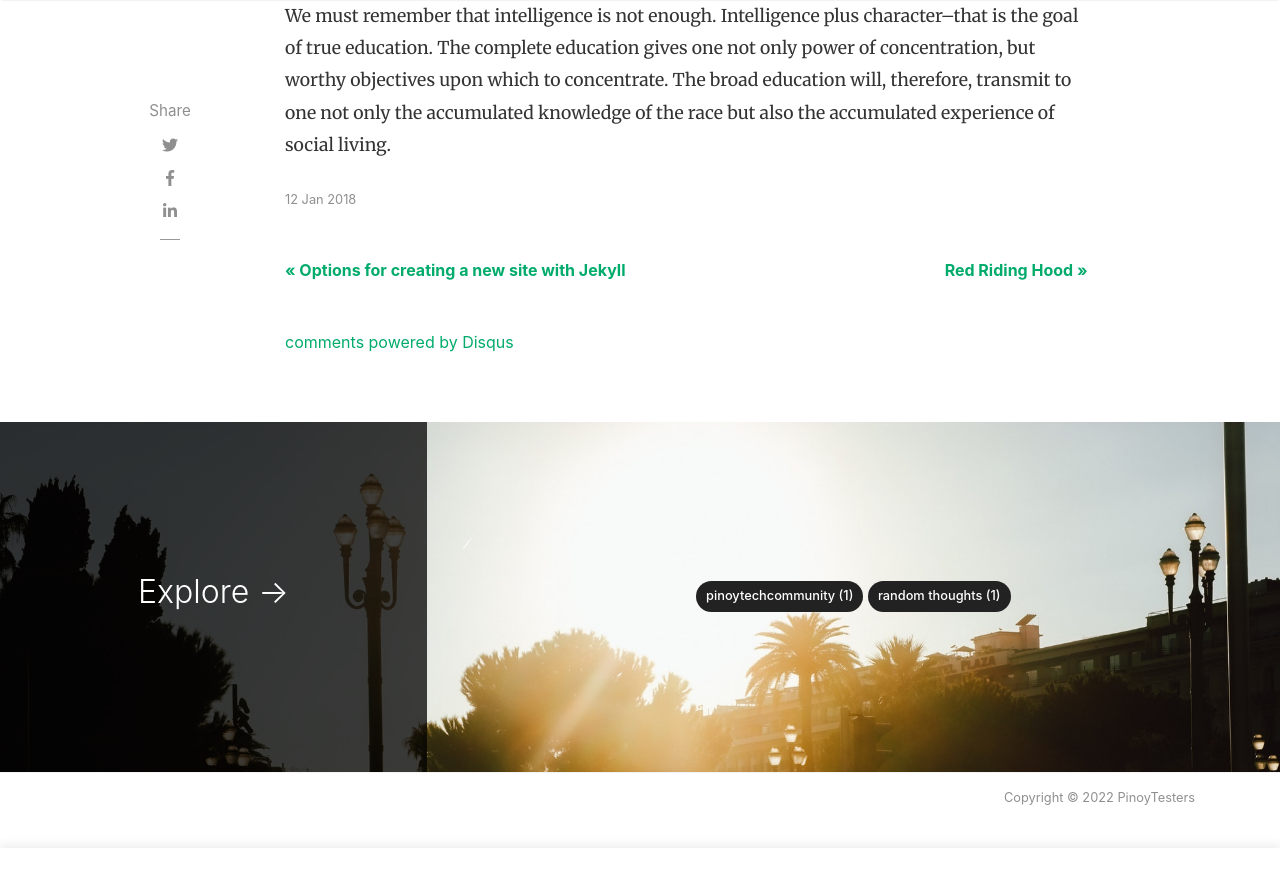
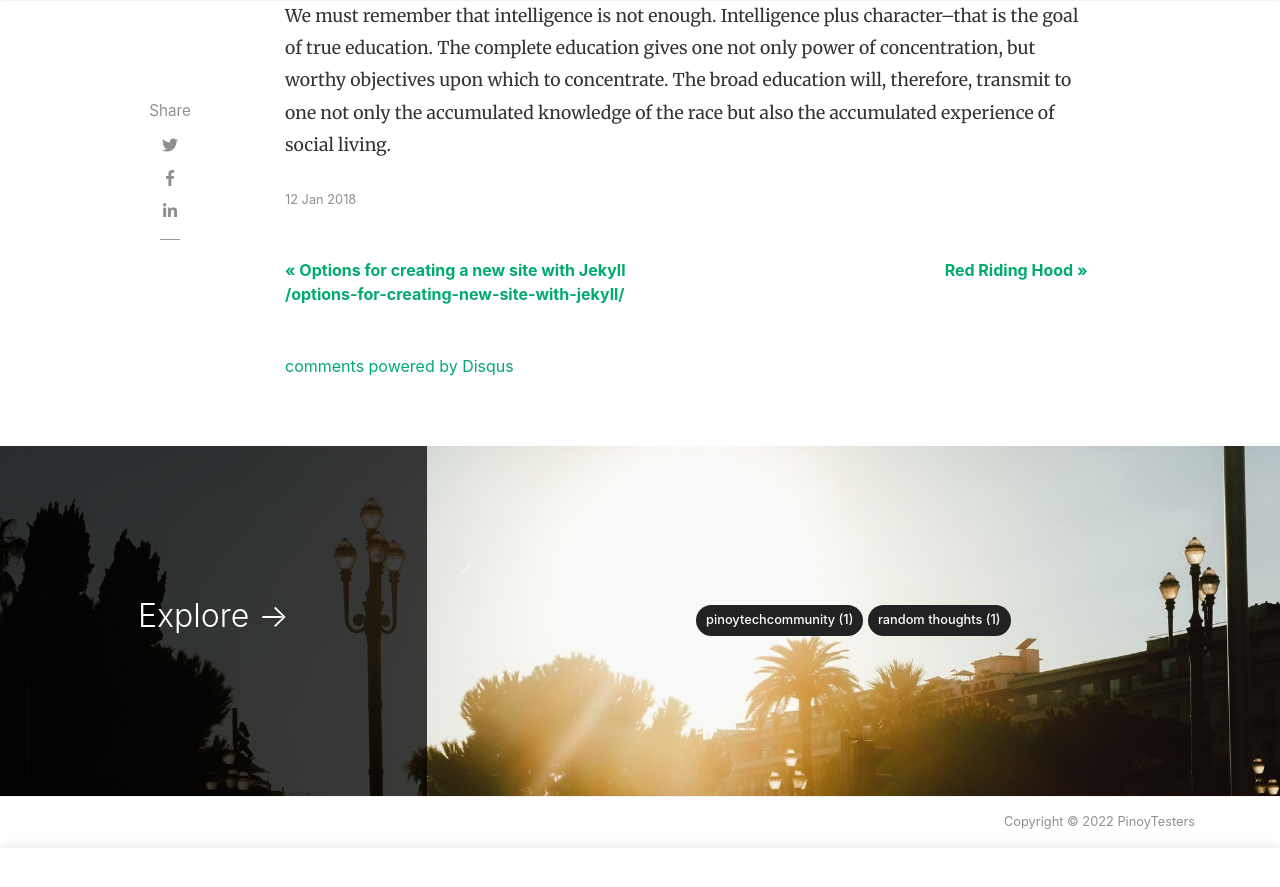
Before and after one commit to pinoytesters/pinoytesters.github.io, a Jekyll site: the page built from _posts/2018-01-12-press-and-education.md, in a window 1280 px wide and 900 px high, scrolled down 1578 px. Shown: the top 887 px of the window. Built offline with Jekyll 4.4.1, drawn with Linux system fonts in a browser that asks for light colours; nearby versions of some CDN libraries; comment, search, counter and statistics services are not loaded.

Commit message:
Test Show URL

```diff
--- a/_layouts/post.html
+++ b/_layouts/post.html
@@ -123,7 +123,7 @@ post_class: post-template
             <!-- Prev/Next -->
             <div class="row PageNavigation d-flex justify-content-between font-weight-bold">
             {% if page.previous.url %}
-            <a class="prev d-block col-md-6" href="{{ site.baseurl }}/{{page.previous.url}}"> &laquo; {{page.previous.title}}</a>
+            <a class="prev d-block col-md-6" href="{{ site.baseurl }}/{{page.previous.url}}"> &laquo; {{page.previous.title}} {{page.previous.url}}</a>
             {% endif %}
             {% if page.next.url %}
             <a class="next d-block col-md-6 text-lg-right" href="{{ site.baseurl }}/{{page.next.url}}">{{page.next.title}} &raquo; </a>
```
